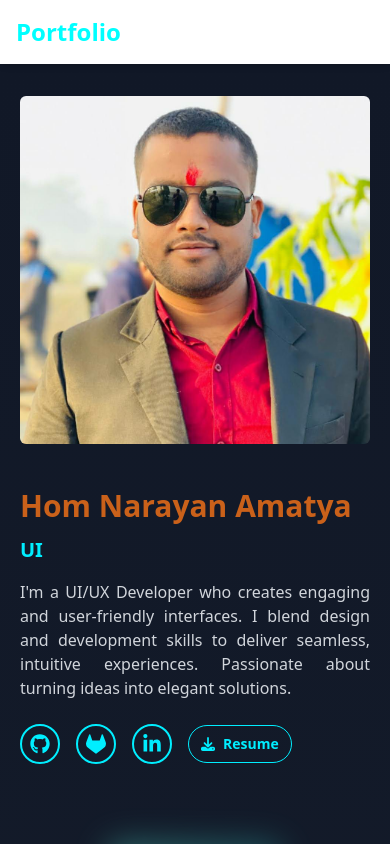
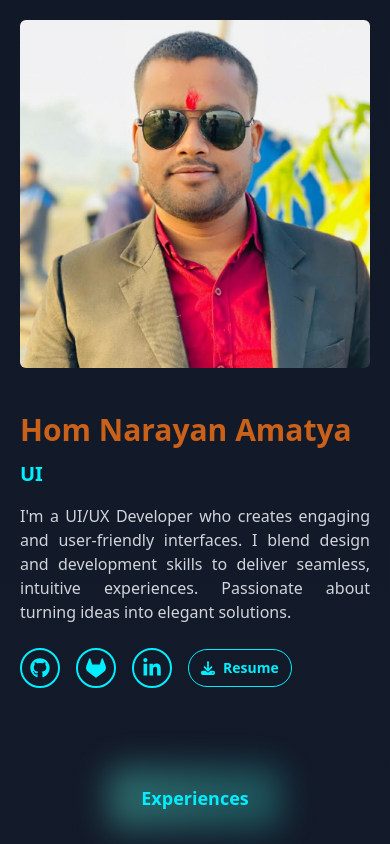
Before and after one commit to bibekamatya/Portfolio, a React (Vite) app: page / in a window 390 px wide. Shown: the top 844 px of the page. Built offline with nearby package versions, Linux system fonts and the light colour scheme.

Commit message:
remove navbar for small screen

```diff
--- a/src/components/hero.tsx
+++ b/src/components/hero.tsx
@@ -5,7 +5,7 @@ import myPhoto from "../assets/my-photo.jpeg";
 const Hero = () => {
   return (
     <>
-      <div className="flex lg:flex-row flex-col gap-10 lg:gap-20 mt-16 md:h-[calc(100vh-64px)] h-full">
+      <div className="flex lg:flex-row flex-col gap-10 lg:gap-20 md:mt-16 md:h-[calc(100vh-64px)] h-full">
         <div className="flex-1 flex flex-col justify-center text-white h-full order-2 lg:order-1">
           <h3 className="md:text-4xl text-3xl font-bold text-orange-500/80 my-1">
             Hom Narayan Amatya
@@ -29,7 +29,7 @@ const Hero = () => {
         </div>
 
         {/* Image Section */}
-        <div className="flex-1 flex items-center justify-center order-1 lg:order-2 lg:mt-0 mt-8">
+        <div className="flex-1 flex items-center justify-center order-1 lg:order-2 lg:mt-0 mt-5">
           <img
             src={myPhoto}
             alt="Hom Narayan Amatya"
--- a/src/components/navbar.tsx
+++ b/src/components/navbar.tsx
@@ -5,7 +5,7 @@ const Navbar = () => {
   const [active, setActive] = useState("About");
 
   return (
-    <nav className="bg-white dark:bg-gray-900 fixed w-full z-20 top-0 start-0 shadow-md">
+    <nav className="bg-white dark:bg-gray-900 fixed w-full z-20 top-0 start-0 shadow-md md:block hidden">
       <div className="max-w-screen-xl flex flex-wrap items-center justify-between mx-auto p-4">
         <Link
           to="About"
```
